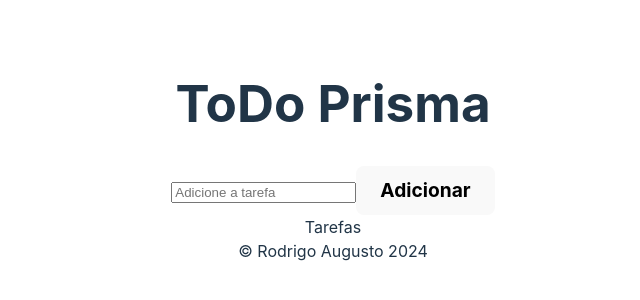
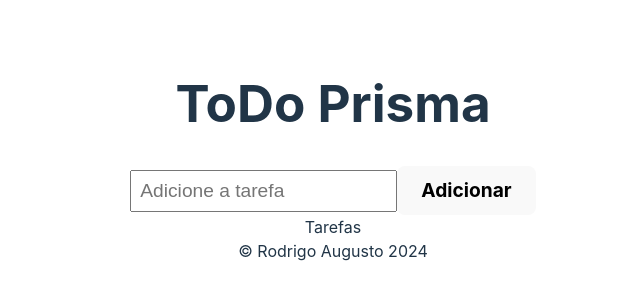
Before and after one commit to raugusto96/todo-prisma, a React (Vite) app in the folder app/: page / in a window 1280 px wide. Shown: the part 248-548 px from the top of the page, without its empty margins (307-947 px from the left). Built offline with nearby package versions, Linux system fonts and the light colour scheme.

Commit message:
feat: add input style

```diff
--- a/app/src/presentation/components/input/text/Text.styles.ts
+++ b/app/src/presentation/components/input/text/Text.styles.ts
@@ -2,4 +2,7 @@
 
 export const Label = styled.label``;
 
-export const Input = styled.input``;
+export const Input = styled.input`
+  font-size: 1.2rem;
+  padding: 0.5rem;
+`;
```
